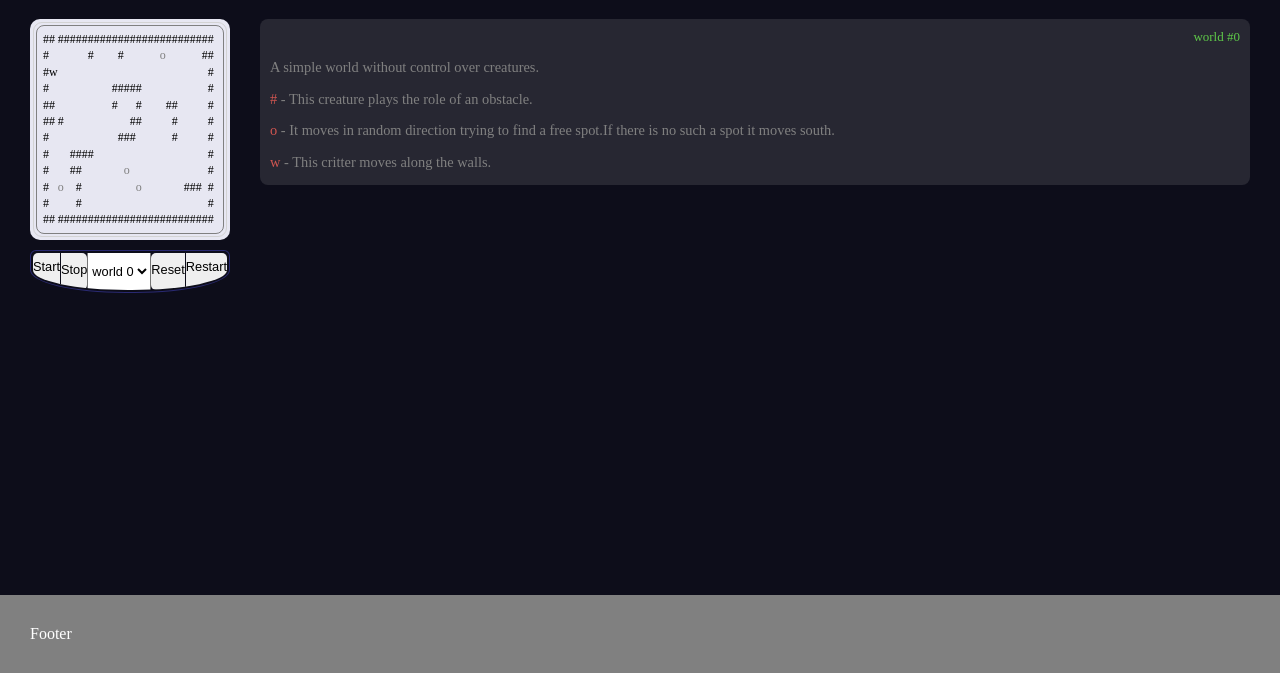
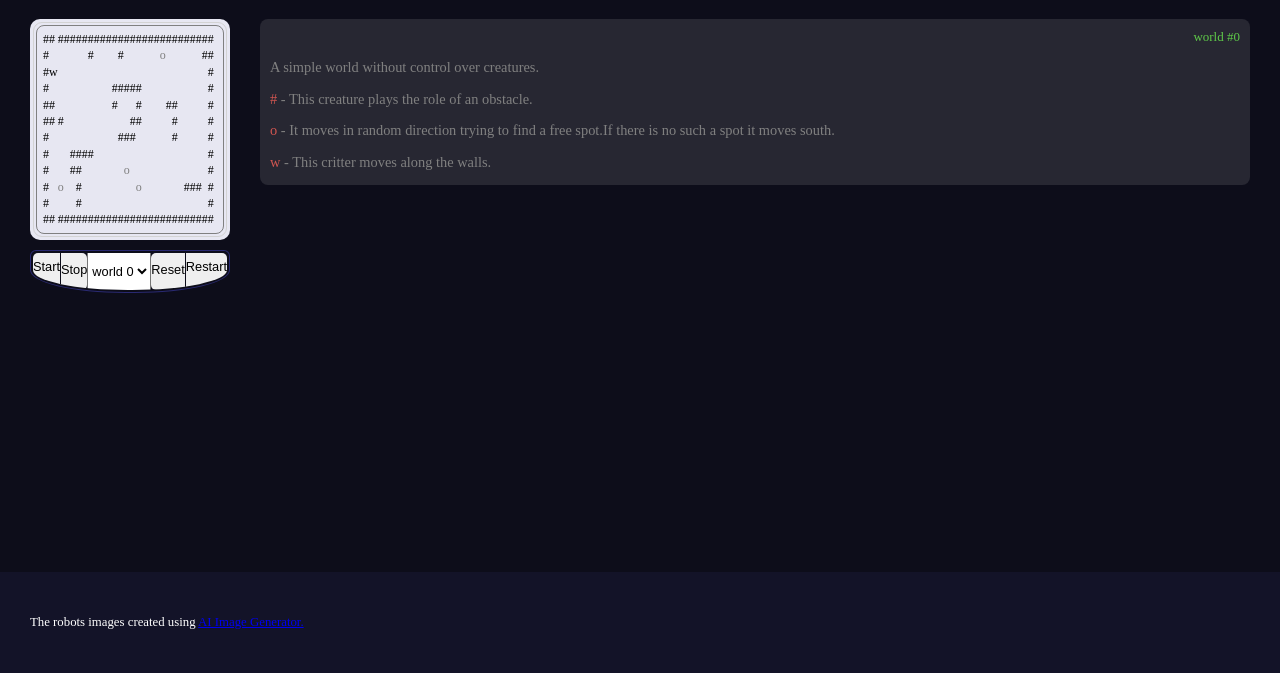
Before and after one commit to Yurimcalex/e-life, a website built with Vite: page index.html in a window 1280 px wide. Shown: the part 127-800 px from the top of the page. Built offline with nearby package versions, Linux system fonts and the light colour scheme.

Commit message:
Update footer

```diff
--- a/index.html
+++ b/index.html
@@ -49,7 +49,9 @@
         <div class="descr-cont"></div>
       </div>
 
-      <div class="footer">Footer</div>
+      <div class="footer">
+        <p class="info">The robots images created using <a href="https://hotpot.ai/ai-image-generator/create">AI Image Generator. </a></p>
+      </div>
     </div>
 
     <script type="module" src="/main.js"></script>
--- /dev/null
+++ b/src/extension/css/footer.css
@@ -0,0 +1,10 @@
+.footer {
+	margin-top: auto;
+	padding: 30px;
+	background: #131328;
+	color: white;
+}
+
+.footer .info {
+	font-size: 0.8em;
+}
--- a/style.css
+++ b/style.css
@@ -1,5 +1,6 @@
 @import './src/extension/css/banner.css';
 @import './src/extension/css/robots.css';
+@import './src/extension/css/footer.css';
 
 * {
 	box-sizing: border-box;
@@ -141,13 +142,6 @@ body {
 	padding: 30px;
 }
 
-.footer {
-	color: white;
-	padding: 30px;
-	background: gray;
-	margin-top: auto;
-}
-
 @media screen and (max-width: 900px) {
 	.wrapper {
 		margin-top: 10px;
```
